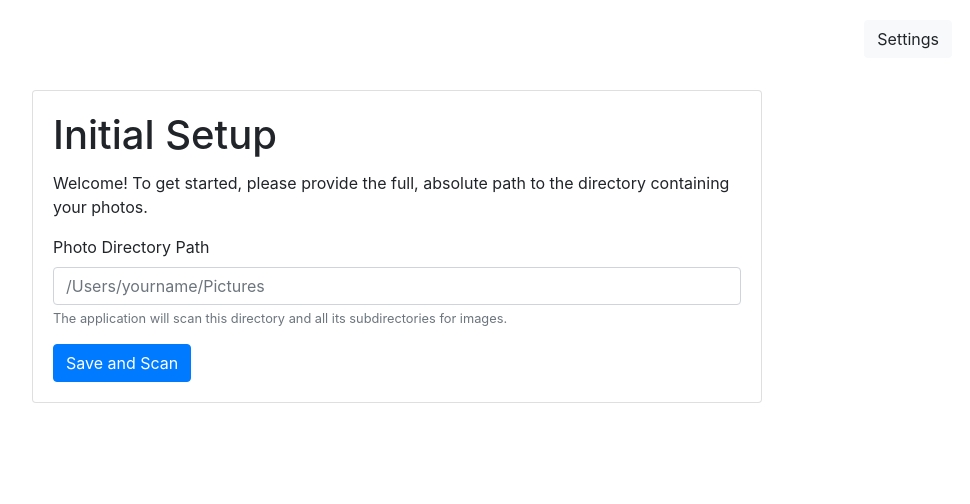
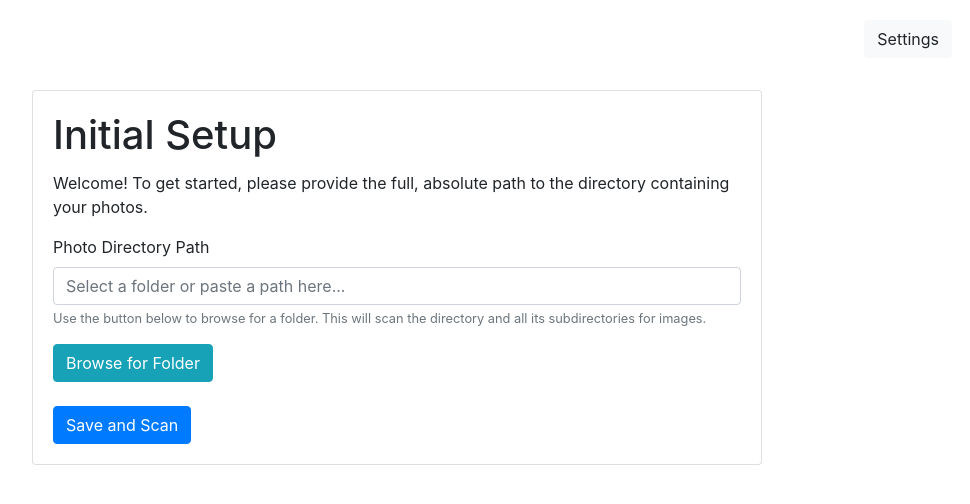
Before and after one commit to harendra/photomanager, a Flask app: page /setup in a window 1280 px wide. Shown: the top 504 px of the page, without its empty margins (243-1213 px from the left). Run offline with Flask 3, Linux system fonts and the light colour scheme; some libraries are stand-ins or nearby versions.

Commit message:
This commit adds a "Browse for Folder" button to improve your experience when adding photo directories.
Previously, you had to manually copy and paste the full path to your photo folders. This change implements a more user-friendly approach:

- A "Browse for Folder" button has been added to both `setup.html` and `settings.html`.
- This uses a file input with the `webkitdirectory` attribute to open a native folder selection dialog in supported browsers (e.g., Chrome, Edge).
- JavaScript is used to capture the selected folder's path and populate the visible text input field, which is then submitted to the backend.
- This provides a more intuitive workflow for you, reducing the chance of manual path errors.

```diff
--- a/templates/setup.html
+++ b/templates/setup.html
@@ -12,10 +12,14 @@
 
                 <form method="post">
                     <div class="form-group">
-                        <label for="directory">Photo Directory Path</label>
-                        <input type="text" class="form-control" id="directory" name="directory" placeholder="/Users/yourname/Pictures" required>
-                        <small class="form-text text-muted">The application will scan this directory and all its subdirectories for images.</small>
-                    </div>
+    <label for="directory-input">Photo Directory Path</label>
+    <input type="text" class="form-control" id="directory-input" name="directory" placeholder="Select a folder or paste a path here..." required>
+    <small class="form-text text-muted">Use the button below to browse for a folder. This will scan the directory and all its subdirectories for images.</small>
+</div>
+<div class="form-group">
+    <label for="folder-picker" class="btn btn-info">Browse for Folder</label>
+    <input type="file" id="folder-picker" webkitdirectory directory style="display: none;">
+</div>
                     <button type="submit" class="btn btn-primary">Save and Scan</button>
                 </form>
             </div>
@@ -23,3 +27,18 @@
     </div>
 </div>
 {% endblock %}
+
+{% block scripts %}
+<script>
+document.getElementById('folder-picker').addEventListener('change', function(event) {
+    if (event.target.files.length > 0) {
+        // The path of the first file will contain the directory path.
+        // The `webkitRelativePath` includes the folder structure.
+        const firstFile = event.target.files[0];
+        const relativePath = firstFile.webkitRelativePath;
+        const directoryPath = firstFile.path.substring(0, firstFile.path.length - relativePath.length);
+        document.getElementById('directory-input').value = directoryPath;
+    }
+});
+</script>
+{% endblock %}
```
Also changed, not shown: templates/settings.html (+15 -2 lines).
